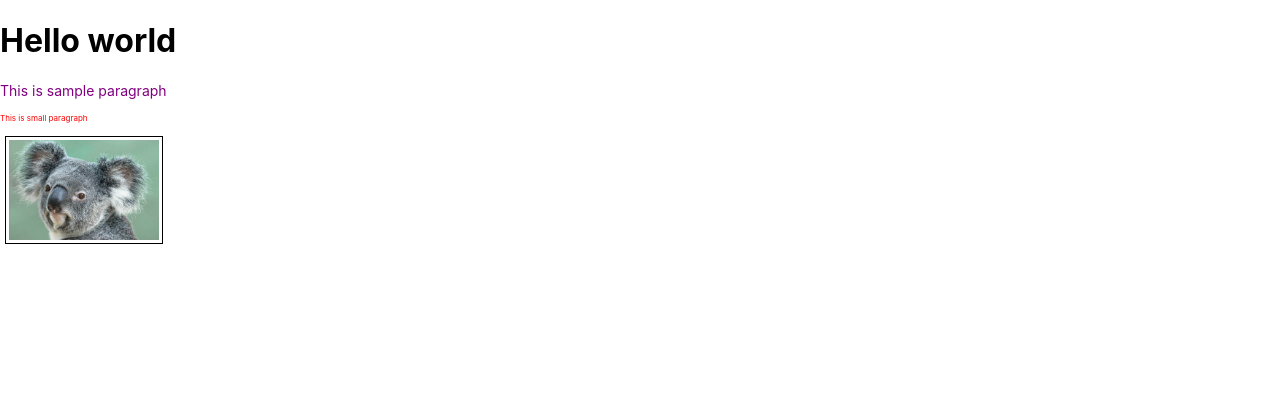
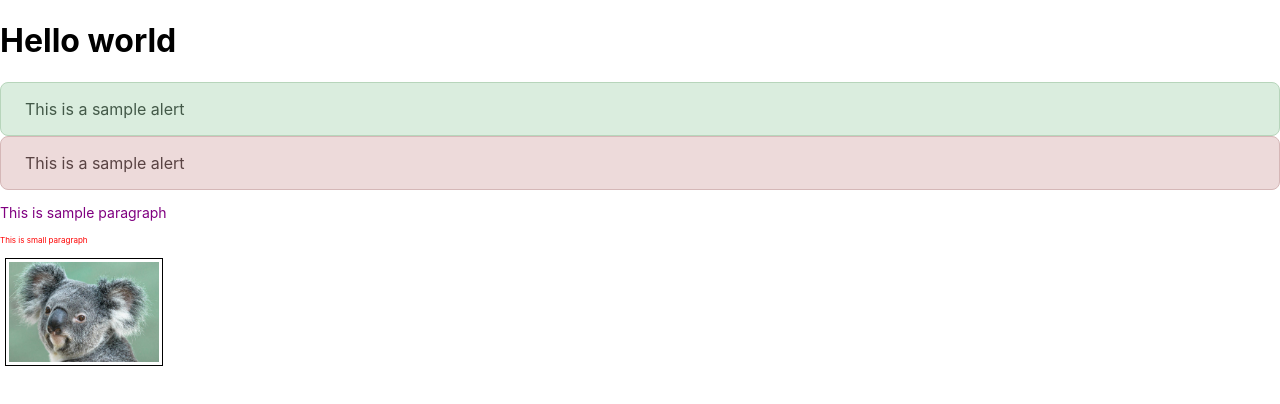
Before and after one commit to GuldanaBaktybekova/23.03-app, a JavaScript app: page / in a window 1280 px wide. Shown: the top 404 px of the page. Built offline with nearby package versions, Linux system fonts and the light colour scheme; the HTML template or start-up script is replaced by a standard one.

Commit message:
Added alert components

```diff
--- a/src/App.js
+++ b/src/App.js
@@ -1,11 +1,17 @@
 import Paragraph from './components/Paragraph/Paragraph.js';
 import Image from './components/Image/Image.js';
 import koalaImage from './assets/koala.jpg';
+
+import Alert from './components/Alert/Alert';
 
 function App() {
   return (
     <div className="App">
       <h1>Hello world</h1>
+
+
+      <Alert success>This is a sample alert</Alert>
+      <Alert danger>This is a sample alert</Alert>
 
       <Paragraph size="14px" color="purple">This is sample paragraph</Paragraph>
 
--- a/src/components/Alert/Alert.css
+++ b/src/components/Alert/Alert.css
@@ -0,0 +1,17 @@
+.Alert {
+  background-color: rgb(221, 221, 221);
+  color: rgb(84, 84, 84);
+  padding: 1rem 1.5rem;
+  border: 1px solid rgb(163, 163, 163);
+  border-radius: .5rem;
+}
+.Alert.danger {
+  background-color: rgb(237, 218, 218);
+  border-color: rgb(213, 183, 183);
+  color: rgb(89, 67, 67);
+}
+.Alert.success {
+  background-color: rgb(218, 237, 222);
+  border-color: rgb(183, 213, 187);
+  color: rgb(67, 89, 72);
+}
--- a/src/components/Alert/Alert.js
+++ b/src/components/Alert/Alert.js
@@ -1,5 +1,15 @@
-import "./Alert.css"
+import "./Alert.css";
+
 function Alert(props) {
-  return <div>{props.children}</div>
+  const className = ["Alert"];
+  if (props.success) {
+    className.push('success');
+  }
+  if (props.danger) {
+    className.push('danger');
+  }
+
+  return <div className={className.join(' ')}>{props.children}</div>;
 }
+
 export default Alert;
```
